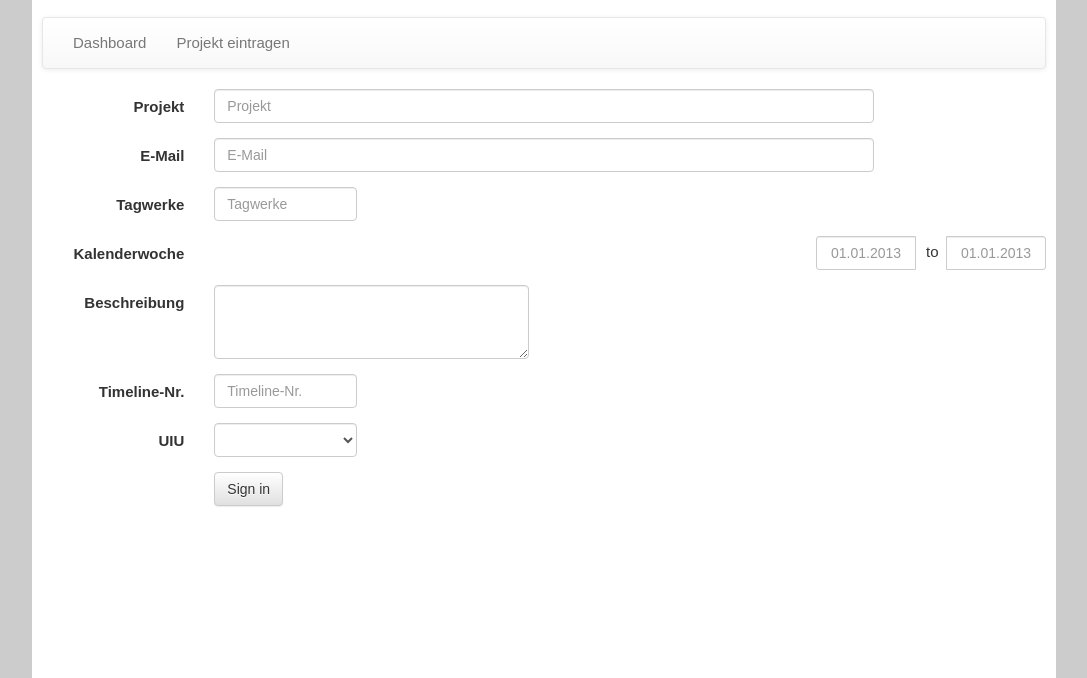
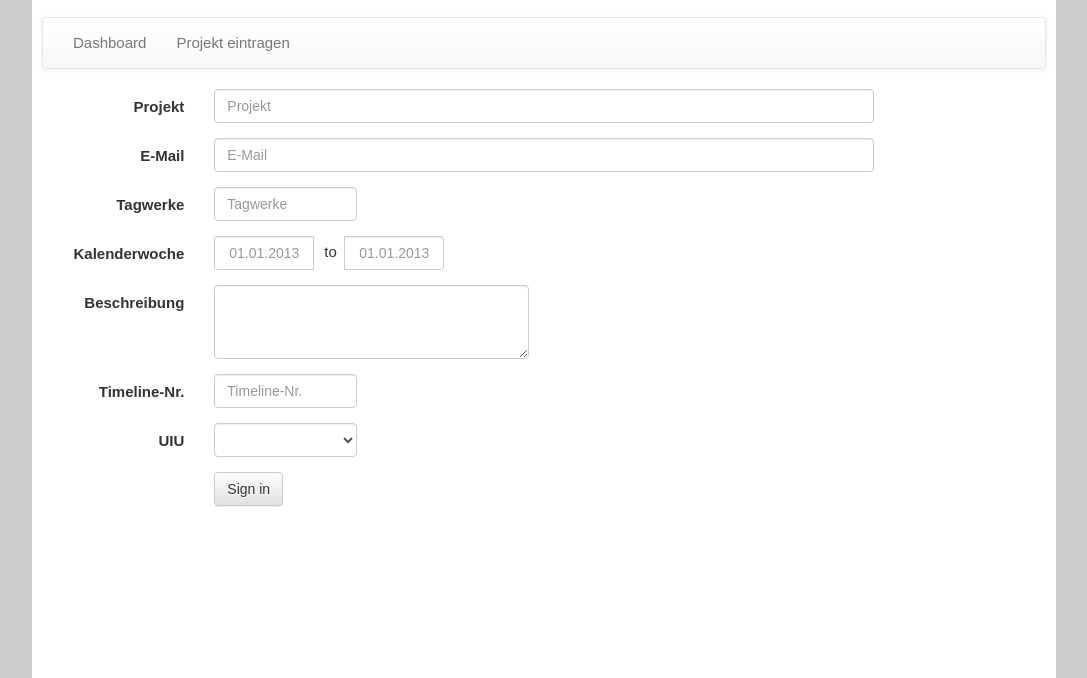
Before and after one commit to timomayer/sirstaffalot, a website: page public/forms.html in a window 1280 px wide. Shown: the part 122-800 px from the top of the page, without its empty margins (96-1183 px from the left). Drawn offline with Linux system fonts and the light colour scheme.

Commit message:
Datepicker

```diff
--- a/public/resources/css/forms.css
+++ b/public/resources/css/forms.css
@@ -18,6 +18,10 @@ and open the template in the editor.
 	float: left;
 }
 
+.form-group .input-daterange {
+	float: left;
+}
+
 .input-daterange input {
 	width: 100px
 }
```
